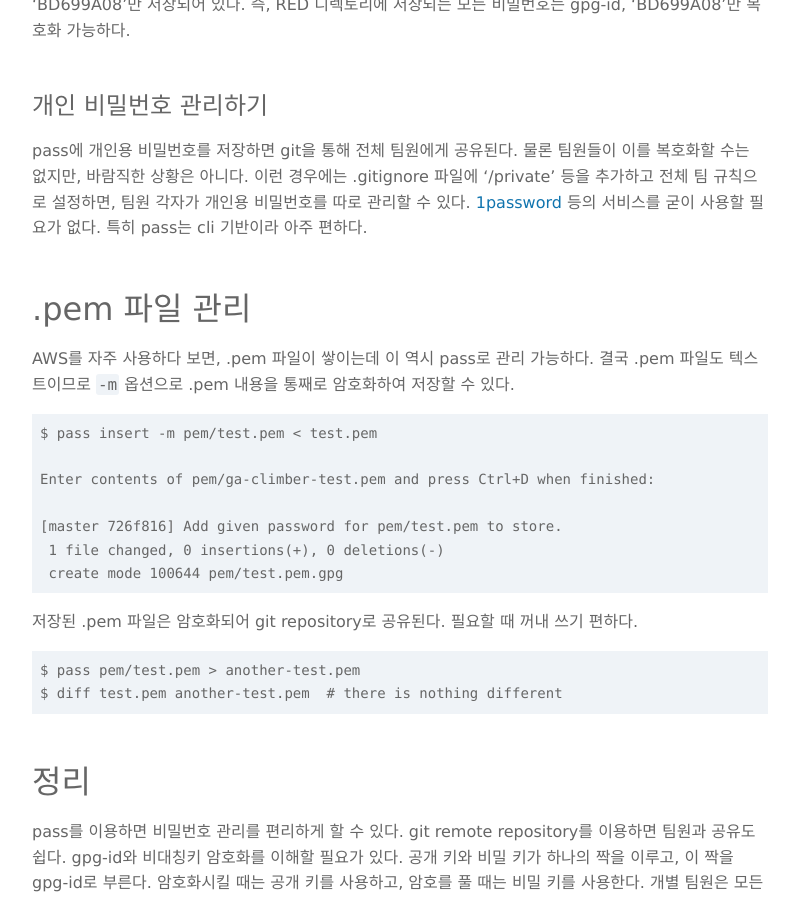
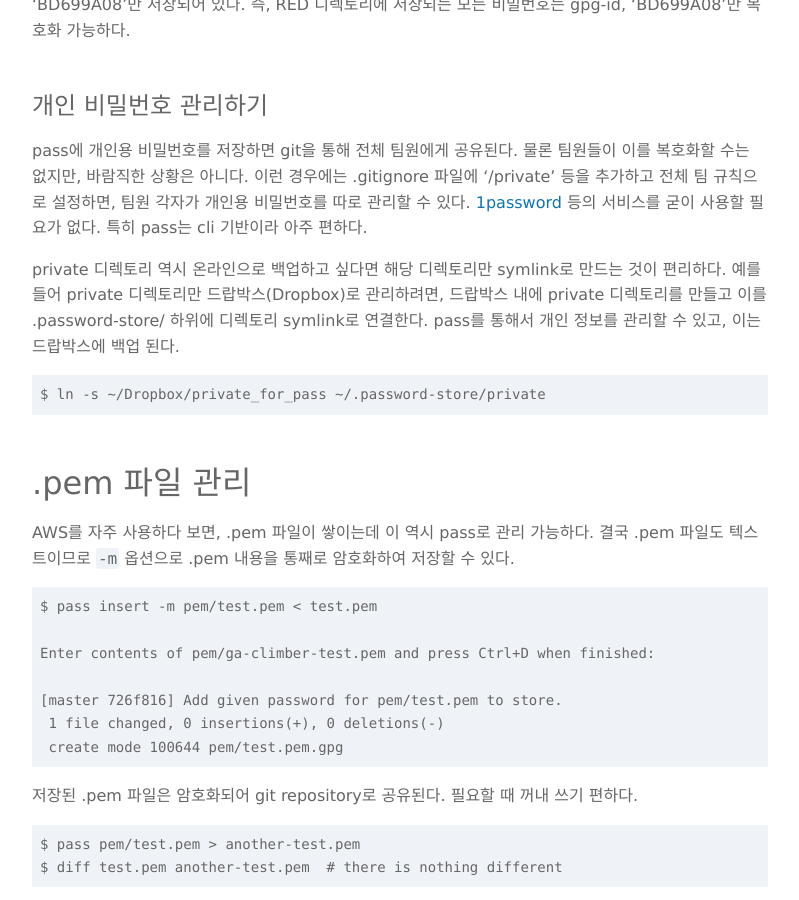
Before and after one commit to boxnwhiskr/boxnwhiskr.github.io, a Jekyll site: the page built from _posts/2017-04-27-how_to_manage_passwords_for_your_team.markdown, in a window 1280 px wide and 900 px high, scrolled down 9711 px. Shown: the whole window, without its empty margins (240-1039 px from the left). Built offline with Jekyll 4.4.1, drawn with Linux system fonts in a browser that asks for light colours; nearby versions of some CDN libraries; some web fonts are replaced.

Commit message:
Explain how to back-up private directory with symlink

```diff
--- a/_posts/2017-04-27-how_to_manage_passwords_for_your_team.markdown
+++ b/_posts/2017-04-27-how_to_manage_passwords_for_your_team.markdown
@@ -341,6 +341,12 @@ pass에 개인용 비밀번호를 저장하면 git을 통해 전체 팀원에게
 [1password](https://1password.com/) 등의 서비스를 굳이 사용할 필요가 없다.
 특히 pass는 cli 기반이라 아주 편하다.
 
+private 디렉토리 역시 온라인으로 백업하고 싶다면 해당 디렉토리만 symlink로 만드는 것이 편리하다.
+예를 들어 private 디렉토리만 드랍박스(Dropbox)로 관리하려면, 드랍박스 내에 private 디렉토리를 만들고 이를 .password-store/ 하위에 디렉토리 symlink로 연결한다.
+pass를 통해서 개인 정보를 관리할 수 있고, 이는 드랍박스에 백업 된다.
+
+    $ ln -s ~/Dropbox/private_for_pass ~/.password-store/private
+
 # .pem 파일 관리
 
 AWS를 자주 사용하다 보면, .pem 파일이 쌓이는데 이 역시 pass로 관리 가능하다.
```
